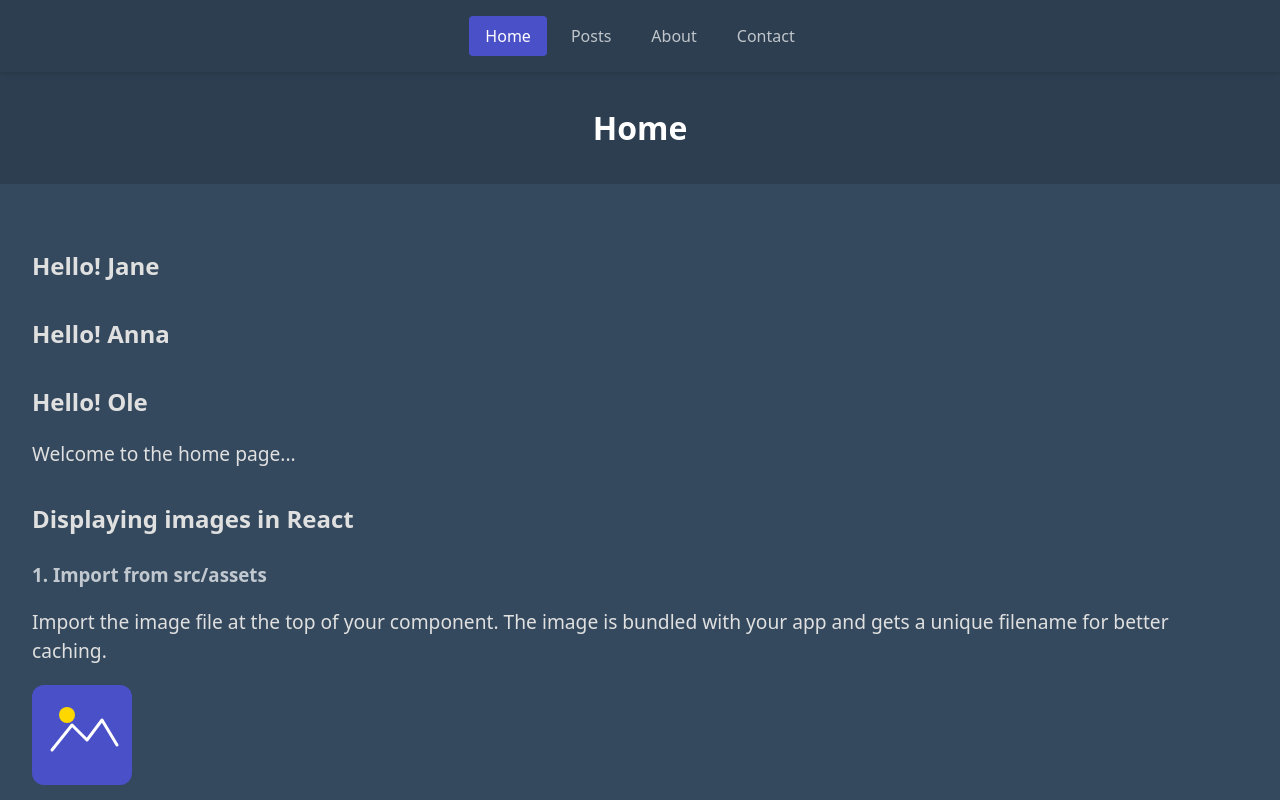
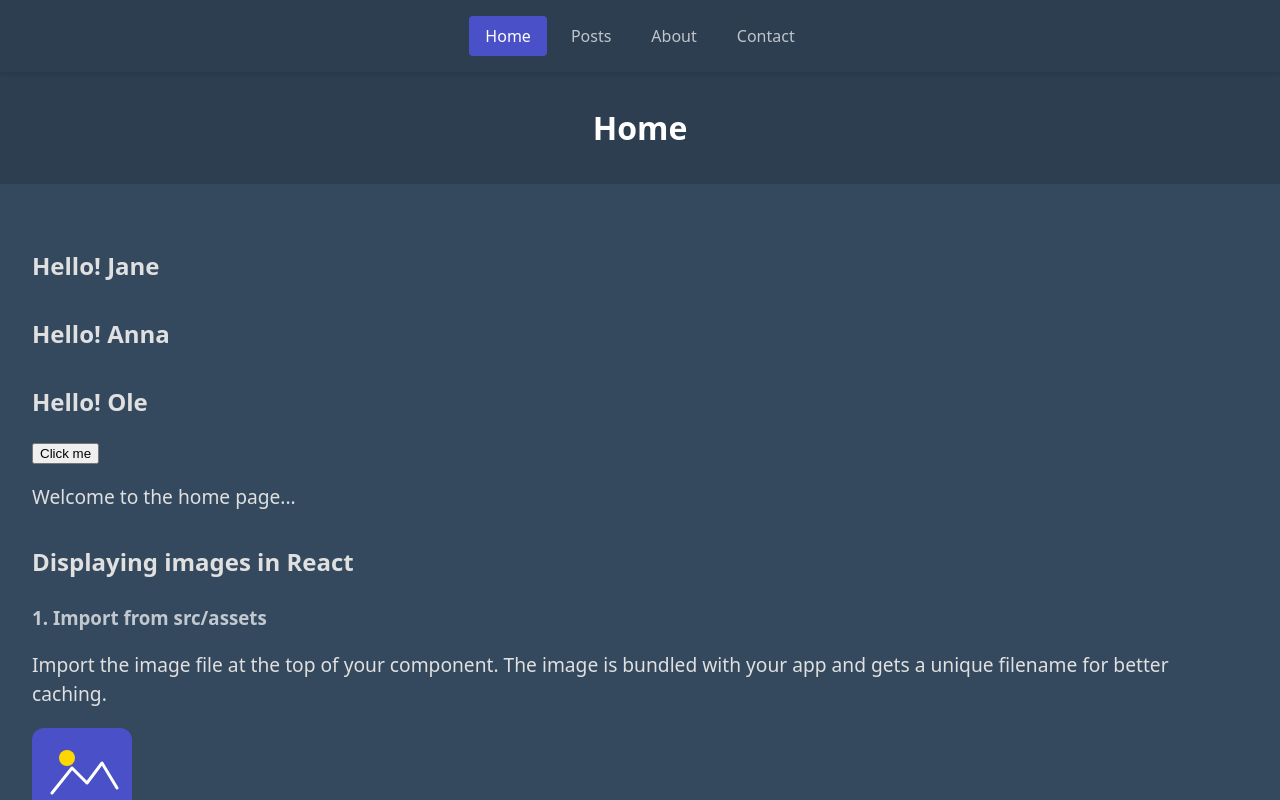
Before and after one commit to 25maae/web-app-optimization, a React (Vite) app: page / in a window 1280 px wide. Shown: the top 800 px of the page. Built offline with nearby package versions, Linux system fonts and the light colour scheme; no server answers.

Commit message:
Add Button component and integrate it into HomePage; refactor sayHi function in sandbox

```diff
--- a/src/pages/HomePage.jsx
+++ b/src/pages/HomePage.jsx
@@ -2,6 +2,7 @@ import reactRouterLogo from "../assets/example.svg";
 import Teacher from "../sandbox/Teacher.jsx";
 import Welcome from "../sandbox/Welcome.jsx";
 import Greeting from "../sandbox/Greeting.jsx";
+import Button from "../sandbox/Button.jsx";
 
 const publicLogoUrl = `${import.meta.env.BASE_URL}logo.webp`;
 
@@ -15,6 +16,7 @@ export default function HomePage() {
         <Greeting name="Jane" />
         <Greeting name="Anna" />
         <Greeting name="Ole" />
+        <Button handleClick={() => console.log("Button clicked!")} />
         <p>Welcome to the home page...</p>
         <article>
           <h2>Displaying images in React</h2>
--- /dev/null
+++ b/src/sandbox/Button.jsx
@@ -0,0 +1,7 @@
+const Button = ({ handleClick }) => {
+  return (
+    <button onClick={handleClick}>Click me</button>
+  );
+};
+
+export default Button;
--- a/src/sandbox/sandbox.js
+++ b/src/sandbox/sandbox.js
@@ -8,9 +8,8 @@ function showWelcomeMessage() {
 
 showWelcomeMessage();
 
-function sayHi(name) {
-    console.log(`Hi, ${name}!`);
-}
+const sayHi = (name) => `Hi, ${name}!`;
+
 sayHi("Alice");
 sayHi("Bob");
 sayHi("Charlie");
```
